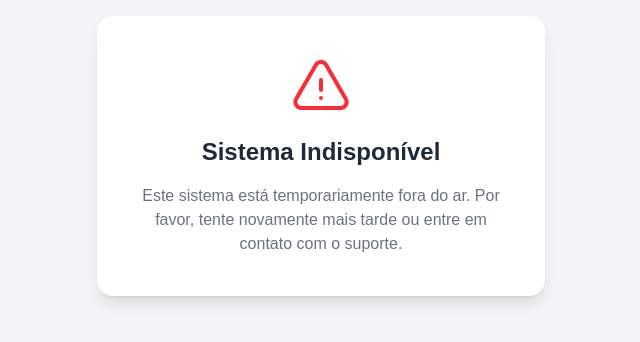
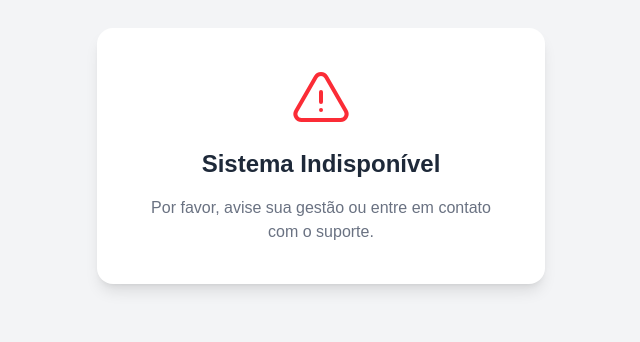
Before and after one commit to Anderson-Tavares47/crvrFront, a Next.js app: page /bloqueado in a window 1280 px wide. Shown: the part 244-586 px from the top of the page, without its empty margins (319-959 px from the left). Built offline with nearby package versions, Linux system fonts and the light colour scheme.

Commit message:
Update page.tsx

```diff
--- a/app/bloqueado/page.tsx
+++ b/app/bloqueado/page.tsx
@@ -18,7 +18,7 @@ export default function Bloqueado() {
         </svg>
         <h1 className="text-2xl font-bold text-gray-800">Sistema Indisponível</h1>
         <p className="text-gray-500">
-          Este sistema está temporariamente fora do ar. Por favor, tente novamente mais tarde ou entre em contato com o suporte.
+          Por favor, avise sua gestão ou entre em contato com o suporte.
         </p>
       </div>
     </div>
```
